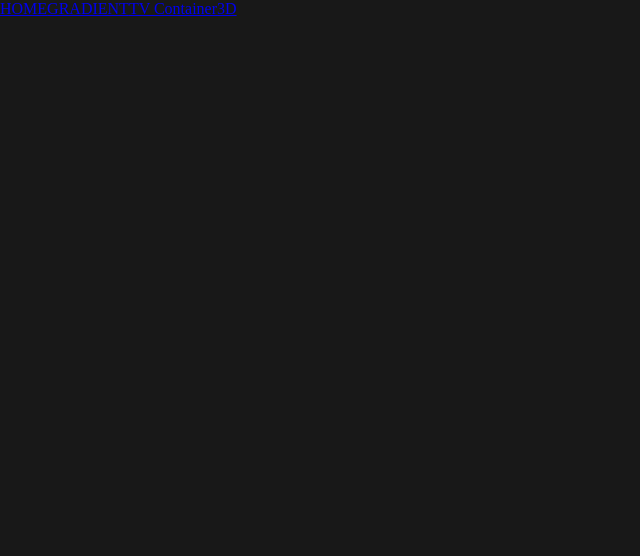
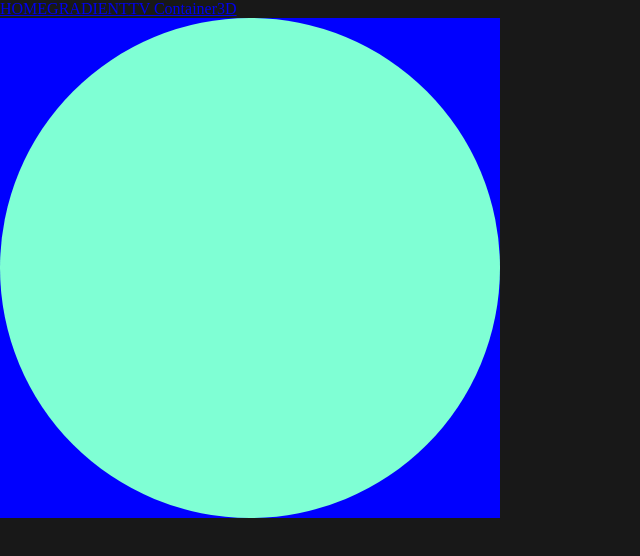
Before and after one commit to xpectro93/b_test, a React (Create React App) app in the folder frontend/: page /3d in a window 1280 px wide. Shown: the top 556 px of the page, without its empty margins (0-640 px from the left). Built offline with nearby package versions, Linux system fonts and the light colour scheme.

Commit message:
add shape css

```diff
--- a/frontend/src/components/threeD/ThreeD.css
+++ b/frontend/src/components/threeD/ThreeD.css
@@ -0,0 +1,11 @@
+.circle {
+    width:100%;
+    height:100%;
+    background-color: aquamarine;
+    border-radius: 50%;
+ }
+ .square {
+    width:500px;
+    height:500px;
+    background-color:blue;
+}
--- a/frontend/src/components/threeD/ThreeD.js
+++ b/frontend/src/components/threeD/ThreeD.js
@@ -2,7 +2,7 @@ import React from "react";
 import "./ThreeD.css"
 export default function ThreeD() {
     return(
-        <div>
+        <div className="3d-container">
             <div className="square">
                 <div className="circle"></div>
             </div>
```
Also changed, not shown: 1 other file (tests, documents, lock files or other folders).
